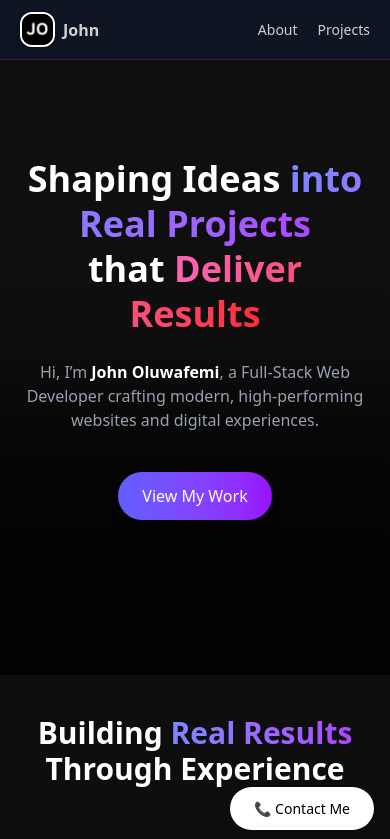
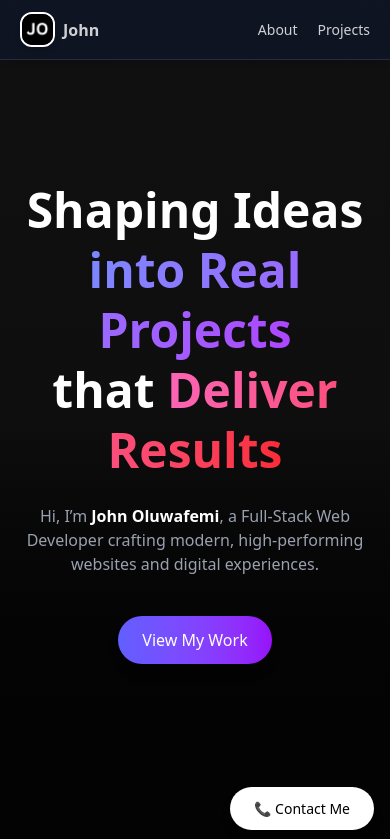
Before and after one commit to lamba01/port, a React (Vite) app: page / in a window 390 px wide. Shown: the top 839 px of the page. Built offline with nearby package versions, Linux system fonts and the light colour scheme.

Commit message:
fix: adjust hero section height and heading size for improved layout and readability

```diff
--- a/src/sections/hero.jsx
+++ b/src/sections/hero.jsx
@@ -15,7 +15,7 @@ function Hero({ scrollToProjects }) {
   return (
     <section
       ref={ref}
-      className="relative h-[80vh] sm:h-screen flex flex-col items-center justify-center text-center px-6 sm:px-10 bg-[#0e0e0e] text-white overflow-hidden"
+      className="relative h-screen flex flex-col items-center justify-center text-center px-4 sm:px-10 bg-[#0e0e0e] text-white overflow-hidden"
     >
       {/* Background gradient moving subtly */}
       <motion.div
@@ -25,7 +25,7 @@ function Hero({ scrollToProjects }) {
 
       {/* Main Content */}
       <motion.div style={{ y, opacity }} className="relative z-10">
-        <h1 className="text-4xl sm:text-5xl md:text-6xl lg:text-7xl font-extrabold leading-tight">
+        <h1 className="text-5xl sm:text-5xl md:text-6xl lg:text-7xl font-extrabold leading-tight">
           Shaping Ideas{" "}
           <motion.span
             initial={{ opacity: 0, y: 40 }}
```
